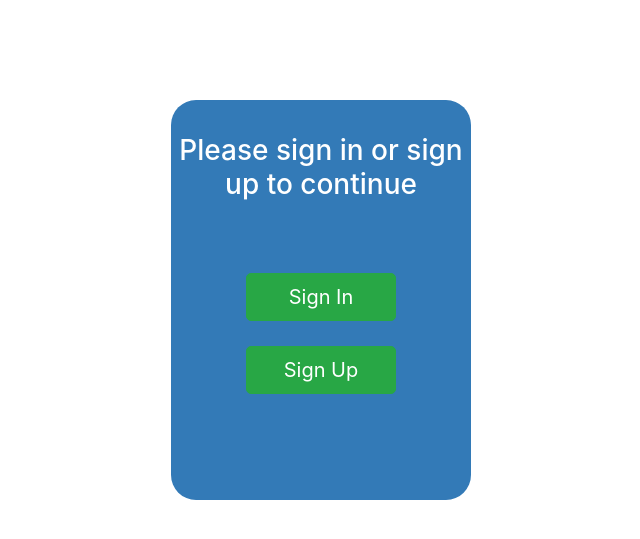
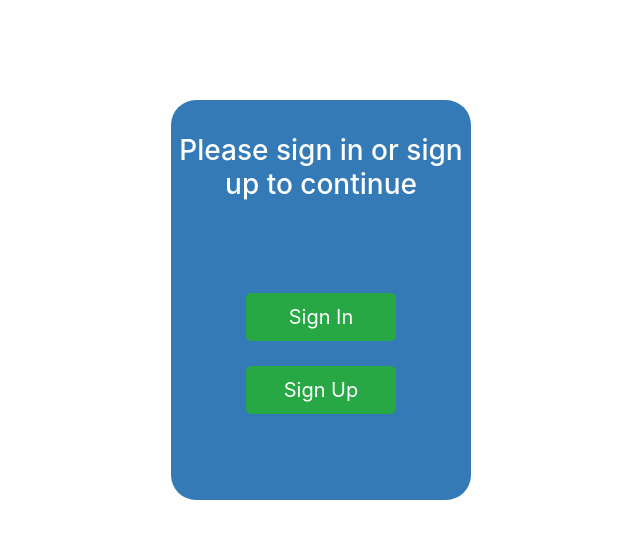
Before and after one commit to Karinmia/qa-service, a Django app: page / in a window 1280 px wide. Shown: the top 539 px of the page, without its empty margins (379-1019 px from the left). Run offline with Django 3.2, Linux system fonts and the light colour scheme; some libraries are stand-ins or nearby versions.

Commit message:
Minor code fixes

```diff
--- a/tasks/static/css/auth.css
+++ b/tasks/static/css/auth.css
@@ -14,6 +14,7 @@ margin-top: 10px;
 
 .authbutton{
     text-align: center;
-margin-top: 30px;
-margin-left: 70spx;
+    margin-top: 50px;
+    margin-left: 20px;
+    margin-right: 20px;
 }
--- a/tasks/templates/tasks/base.html
+++ b/tasks/templates/tasks/base.html
@@ -39,7 +39,7 @@
                 <a href="/">
                     <i class='fab fa-trello'></i> <span class="tab-name" style="margin-left:8px"> Tasks</span>
                 </a>
-                <button class="create-task btn btn-success btn-sm float-right" type="button" style='font-size:22px; margin-top: 8px; margin-right: 90px;'>
+                <button class="create-task btn btn-success btn-sm float-right" type="button" style="font-size:22px; margin-top: 6px; margin-right: 20px;">
                     <i class='fas fa-plus'></i>
                 </button>
             </li>
@@ -56,9 +56,10 @@
             <li>
                 <a href="/profile">
                     <i class='far fa-user'></i> <span class="tab-name" style="margin-left:8px">Profile</span>
-                    <button  class="logout btn btn-primary btn-sm float-right" type="button" name="button" style="margin-top:6px; margin-right:50px">
-                    Log Out </button>
                 </a>
+                <button class="logout btn btn-danger btn-sm float-right" type="button"style="font-size:18px; margin-right:20px">
+                    Log Out
+                </button>
             </li>
         </ul>
     </div>
@@ -66,6 +67,7 @@
     <div id="page-content-wrapper">
         {% block content %}
         {% endblock %}
+    </div>
 </div>
 {% else %}
 {% csrf_token %}
@@ -83,7 +85,6 @@
 <div class="modal fade" tabindex="-1" role="dialog" id="modal">
     <div class="modal-dialog" role="document">
         <div class="modal-content"></div>
-        </div>
     </div>
 </div>
 <!-- /#wrapper -->
--- a/tasks/templates/tasks/task_list.html
+++ b/tasks/templates/tasks/task_list.html
@@ -21,7 +21,7 @@
                 </div>
             </div>
             <div class="col" style="text-align: right; padding: 0;">
-                <button class="delete-task btn btn-outline-danger btn-sm" type="button" style='font-size:24px;' data-id="{% url 'delete_task' task.pk %}">
+                <button class="delete-task btn btn-outline-danger btn-sm" type="button" style='font-size:24px;' data-id="{% url 'delete_task' task.pk %}" data-toggle="tooltip" data-placement="left" title="Delete this task">
                     <i class='far fa-trash-alt'></i>
                 </button>
             </div>
```
Lines whose indentation alone changed are shown as unchanged.
